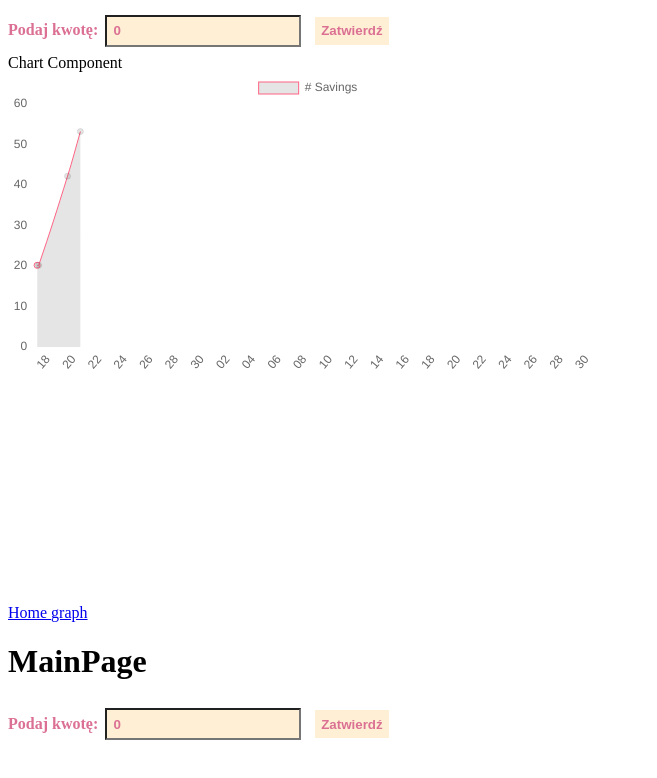
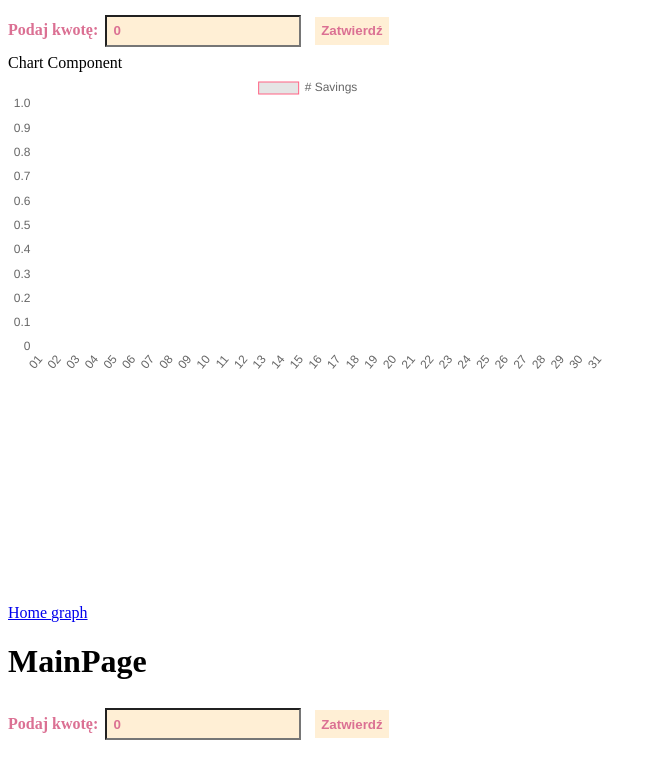
Before and after one commit to KKrzelowska/js-cashburn, a React app: page / in a window 1280 px wide. Shown: the top 778 px of the page, without its empty margins (0-657 px from the left). Built offline with nearby package versions, Linux system fonts and the light colour scheme.

Commit message:
iss30: add mobx BalanceService combined with chart

```diff
--- a/package.json
+++ b/package.json
@@ -47,7 +47,7 @@
     "cypress": "^6.0.1",
     "express-urlrewrite": "^1.3.0",
     "html-webpack-plugin": "^4.5.0",
-    "mobx": "^5.15.7",
+    "mobx": "^6.0.4",
     "mobx-react": "^6.3.0",
     "moment": "^2.29.1",
     "react": "^16.13.1",
--- a/src/App.tsx
+++ b/src/App.tsx
@@ -3,17 +3,20 @@ import Chart from "./components/Chart";
 import StatedBalanceForm from "./components/StatedBalanceForm";
 import BalanceService from "./components/BalanceService";
 
+import { observer } from "mobx-react-lite"
 import { BrowserRouter, Route, Switch } from "react-router-dom";
 
 import Navigation from "./components/pages/Navigation";
 import NameForm from "./components/pages/StatedNameForm";
 import GraphForm from "./components/pages/StatedGraphForm";
 
-const App = () => (
-    <div className="App">
+
+const App = observer(({ balances }) => (
+  <div className="App">
+    {console.log(balances)}
         <StatedBalanceForm balanceService={BalanceService.instance}/>
         <Chart
-            values={[[new Date("November 17, 2020 03:24:00"), 20.20], [new Date("November 17, 2020 06:24:00"), 20.20], [new Date("November 19, 2020 12:24:00"), 42.20], [new Date("November 20, 2020 12:24:00"), 53.20]]}/>
+            values={balances.memoryService.getValues().map((data) => Object.values(data))}/>
 
       <BrowserRouter>
         <div>
@@ -26,6 +29,6 @@ const App = () => (
       </BrowserRouter>
 
     </div>
-);
+));
 
 export default App;
--- a/src/components/BalanceService.tsx
+++ b/src/components/BalanceService.tsx
@@ -1,4 +1,5 @@
 import MemoryService from "../core/Memory";
+import { makeAutoObservable } from "mobx"
 
 class BalanceService {
     balances: { date: Date, value: number }[];
@@ -14,9 +15,11 @@ class BalanceService {
     constructor(memoryService: MemoryService) {
         this.memoryService = MemoryService.instance
         this.balances = [];
+        makeAutoObservable(this)
     };
 
     static instance = new BalanceService(MemoryService.instance);
 };
+export const myBalance = new BalanceService()
 
 export default BalanceService;
--- a/src/core/Memory.ts
+++ b/src/core/Memory.ts
@@ -1,3 +1,6 @@
+import { makeAutoObservable } from "mobx"
+
+
 class MemoryService {
     storageKey: string = 'values';
 
--- a/src/main.tsx
+++ b/src/main.tsx
@@ -1,5 +1,6 @@
 import React from "react";
 import ReactDOM from "react-dom";
 import App from "./App"
+import { myBalance } from './components/BalanceService';
 
-ReactDOM.render(<App />, document.getElementById("app"));
+ReactDOM.render(<App balances={myBalance}/>, document.getElementById("app"));
```
Also changed, not shown: 2 other files (tests, documents, lock files or other folders).
